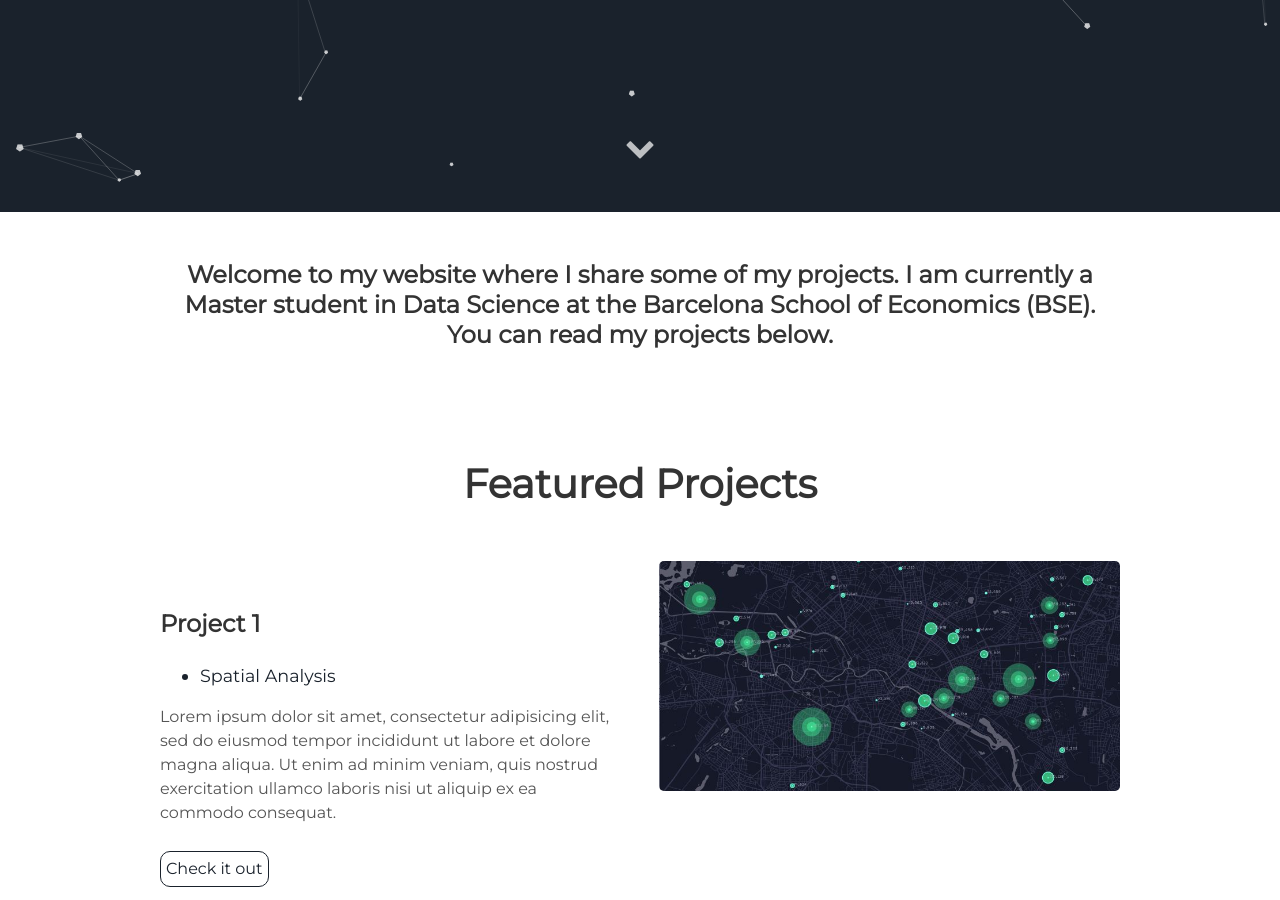
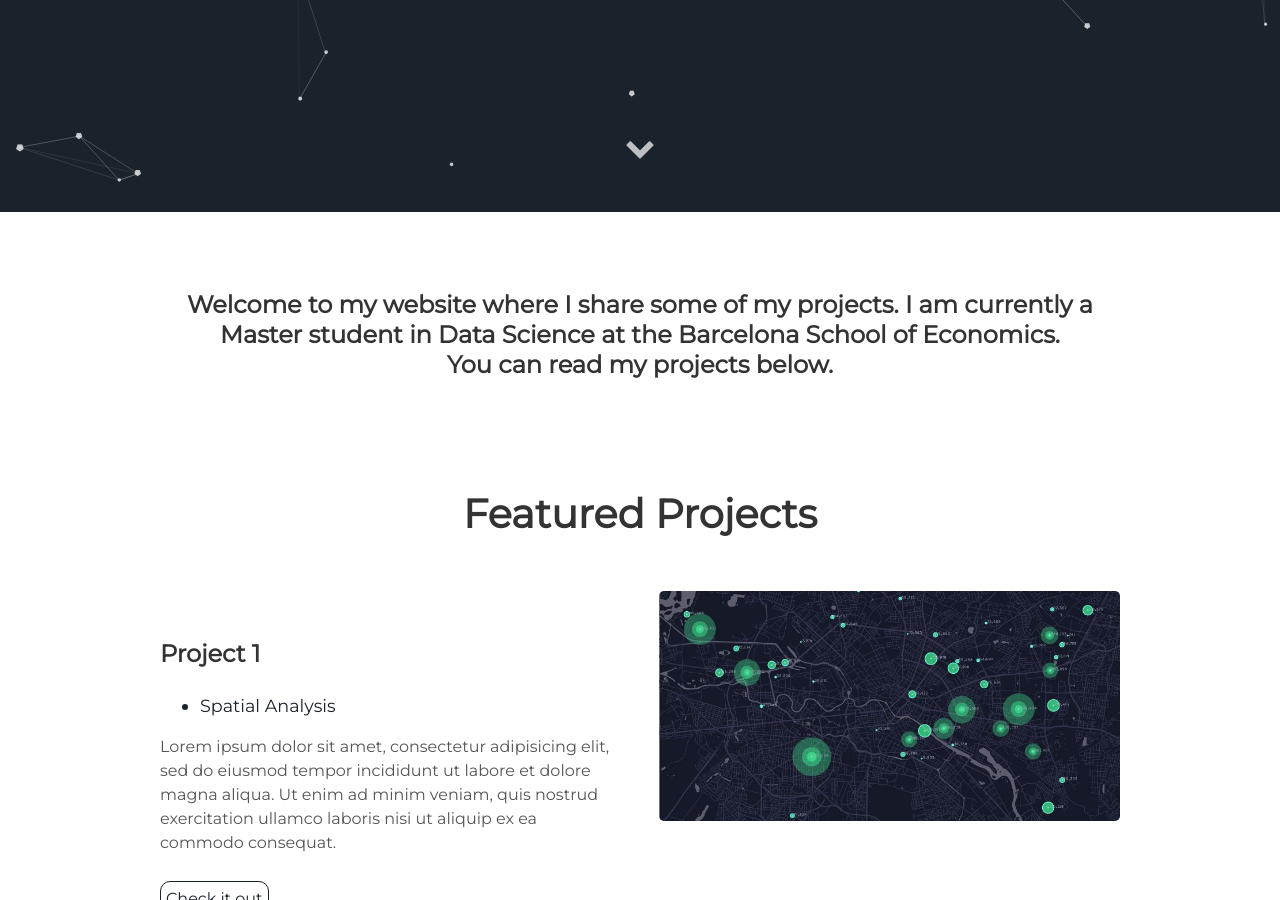
Before and after one commit to mtbrr26/MathieuBreier.github.io, a Jekyll site: the page built from index.html, in a window 1280 px wide and 900 px high, scrolled down 688 px. Built offline with Jekyll 4.4.1, drawn with Linux system fonts in a browser that asks for light colours.

Commit message:
Update about.html

```diff
--- a/_includes/about.html
+++ b/_includes/about.html
@@ -1,3 +1,7 @@
  <div class="user-details">
   <h3>
-   Welcome to my website where I share some of my projects. I am currently a Master student in Data Science at the Barcelona School of Economics (BSE). You can read my projects below.</h2>
+    <br>
+    Welcome to my website where I share some of my projects.
+    I am currently a Master student in Data Science at the Barcelona School of Economics.<br>
+    You can read my projects below.
+  </h3>
```
